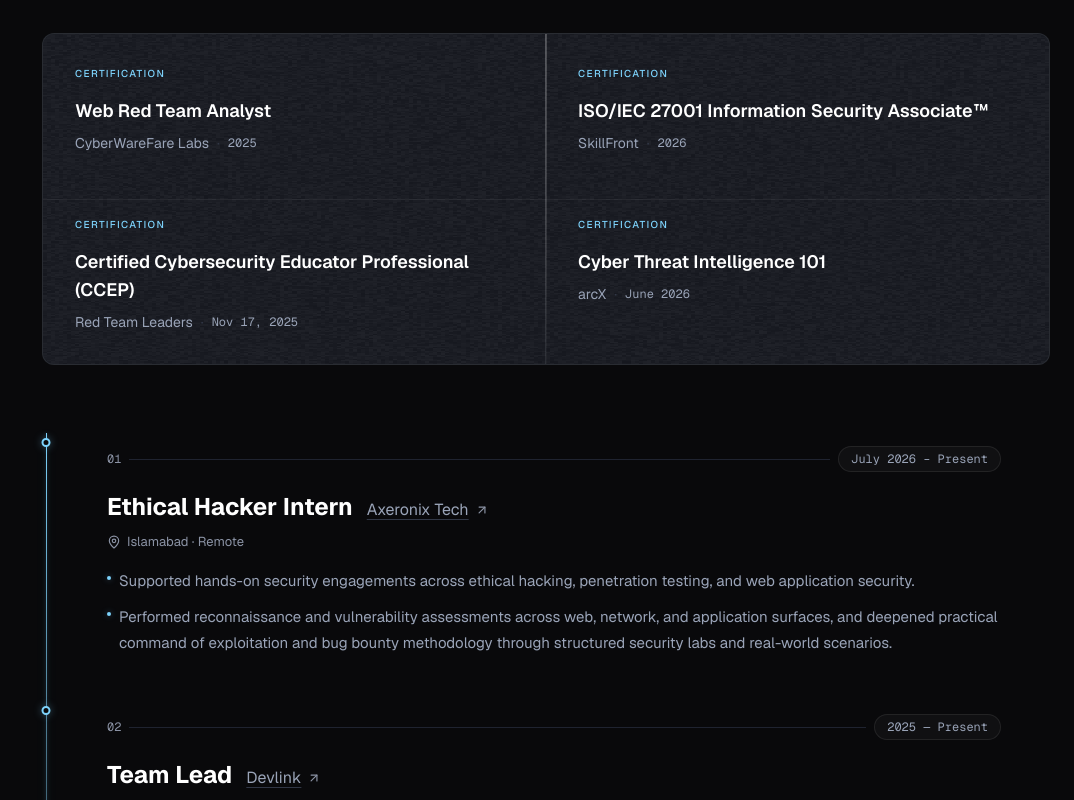
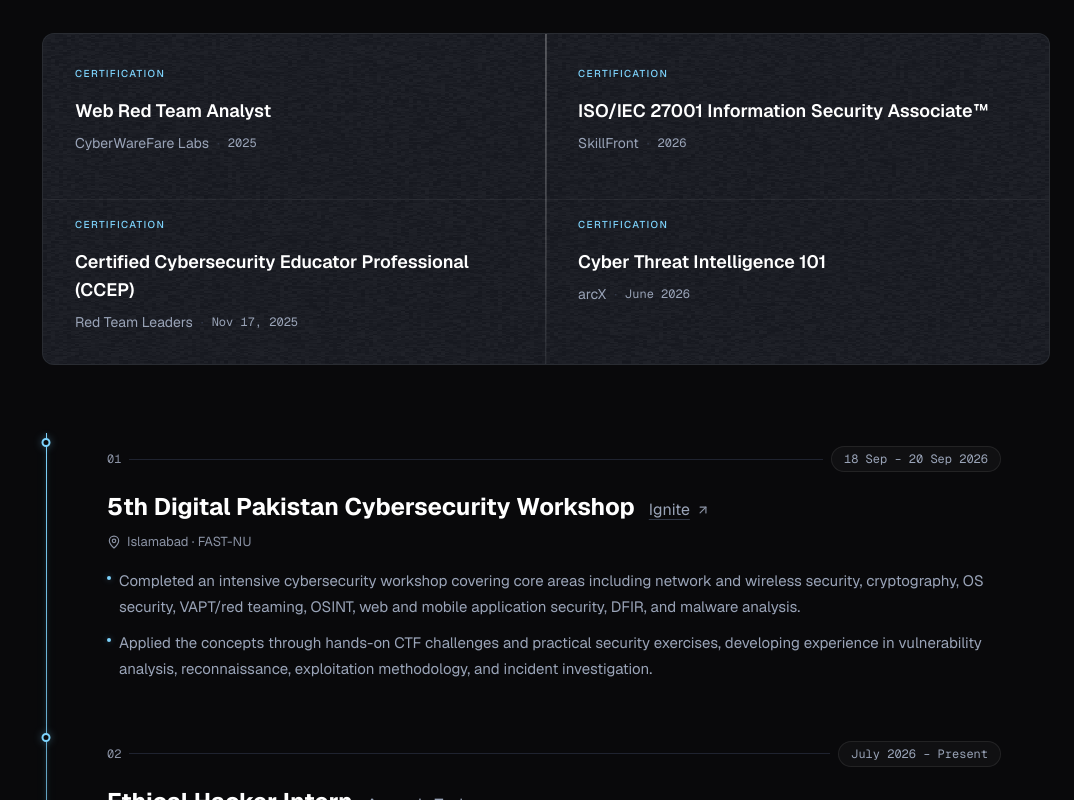
Before and after one commit to CheeseBallz/portfolio, a React (Vite) app: page / in a window 1280 px wide. Shown: the part 2000-2800 px from the top of the page, without its empty margins (206-1280 px from the left). Built offline with nearby package versions, Linux system fonts and the light colour scheme; a web font is replaced by a local one.

Commit message:
Update portfolio.ts

```diff
--- a/src/data/portfolio.ts
+++ b/src/data/portfolio.ts
@@ -49,6 +49,7 @@
   location?: string
   companyUrl?: string
   link?: string
+  certificate?: string
 }
 
 export interface StackCategory {
@@ -143,6 +144,16 @@
 
 export const timeline: Experience[] = [
   {
+    category: "Cybersecurity Workshop",
+    company: "Ignite",
+    role: "5th Digital Pakistan Cybersecurity Workshop",
+    period: "18 Sep – 20 Sep 2026",
+    description:
+      "Completed an intensive cybersecurity workshop covering core areas including network and wireless security, cryptography, OS security, VAPT/red teaming, OSINT, web and mobile application security, DFIR, and malware analysis. Applied the concepts through hands-on CTF challenges and practical security exercises, developing experience in vulnerability analysis, reconnaissance, exploitation methodology, and incident investigation.",
+    location: "Islamabad · FAST-NU",
+    companyUrl: "https://ignite.org.pk/cyberhackathon/",
+  },
+  {
     category: "Ethical Hacker Intern",
     company: "Axeronix Tech",
     role: "Ethical Hacker Intern",
@@ -151,6 +162,17 @@
       "Supported hands-on security engagements across ethical hacking, penetration testing, and web application security. Performed reconnaissance and vulnerability assessments across web, network, and application surfaces, and deepened practical command of exploitation and bug bounty methodology through structured security labs and real-world scenarios.",
     location: "Islamabad · Remote",
     companyUrl: "https://www.axeronixtech.com/",
+  },
+  {
+    category: "Cyber Security Intern",
+    company: "SafeX Solutions",
+    role: "Cyber Security Intern",
+    period: "June 2026 – September 2026",
+    description:
+      "Conducted hands-on cybersecurity research and security assessments covering passive reconnaissance, DNS/email security, cryptographic weaknesses, and client-ready security auditing. Built security-focused tools and reports, including a SOC-style monitoring dashboard, while documenting findings, risk, mitigations, and professional security recommendations.",
+    location: "Islamabad · Remote",
+    companyUrl: "https://safexsolutions.com/",
+    certificate: "/Certificate.png",
   },
   {
     category: "Team Lead – R&D",
```
